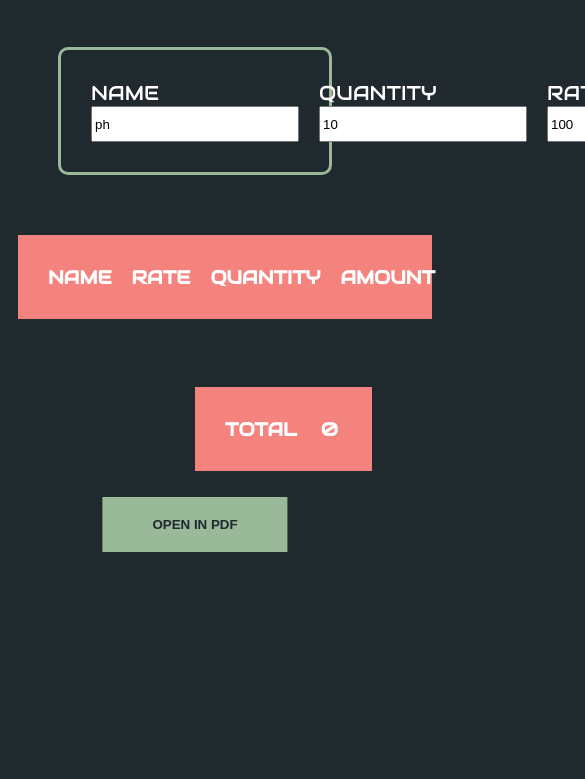
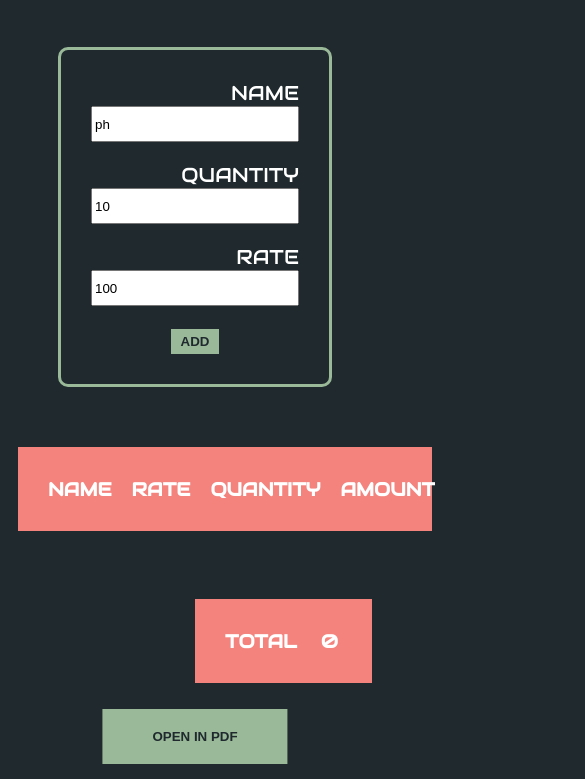
Before and after one commit to balamurugan213/Quotation---generator, a plain HTML site: page index.html in a window 390 px wide. Shown: the part 65-844 px from the top of the page, 585 px wide, since content can reach past the window. Drawn offline with nearby package versions, Linux system fonts and the light colour scheme.

Commit message:
bala updated

```diff
--- a/style.css
+++ b/style.css
@@ -144,3 +144,30 @@ body
 
     } */
   }
+.quote{
+margin:50px 400px;
+}
+
+@media screen and (max-width: 1399px) and (min-width: 992px) {
+.quote{
+margin:50px 50px;
+}
+}
+
+@media screen and (max-width: 1100px) and (min-width: 900px) {
+.quote{
+margin:0px 0px;
+}
+}
+
+@media screen and (max-width: 900px) and (min-width: 0px) {
+.quote{
+margin:0px 0px;
+}
+.quote form{
+flex-flow: column;
+}
+.inp{
+text-align:right;
+}
+}
```
Also changed, not shown: app.js (+1 -15 lines), 1 other file.
